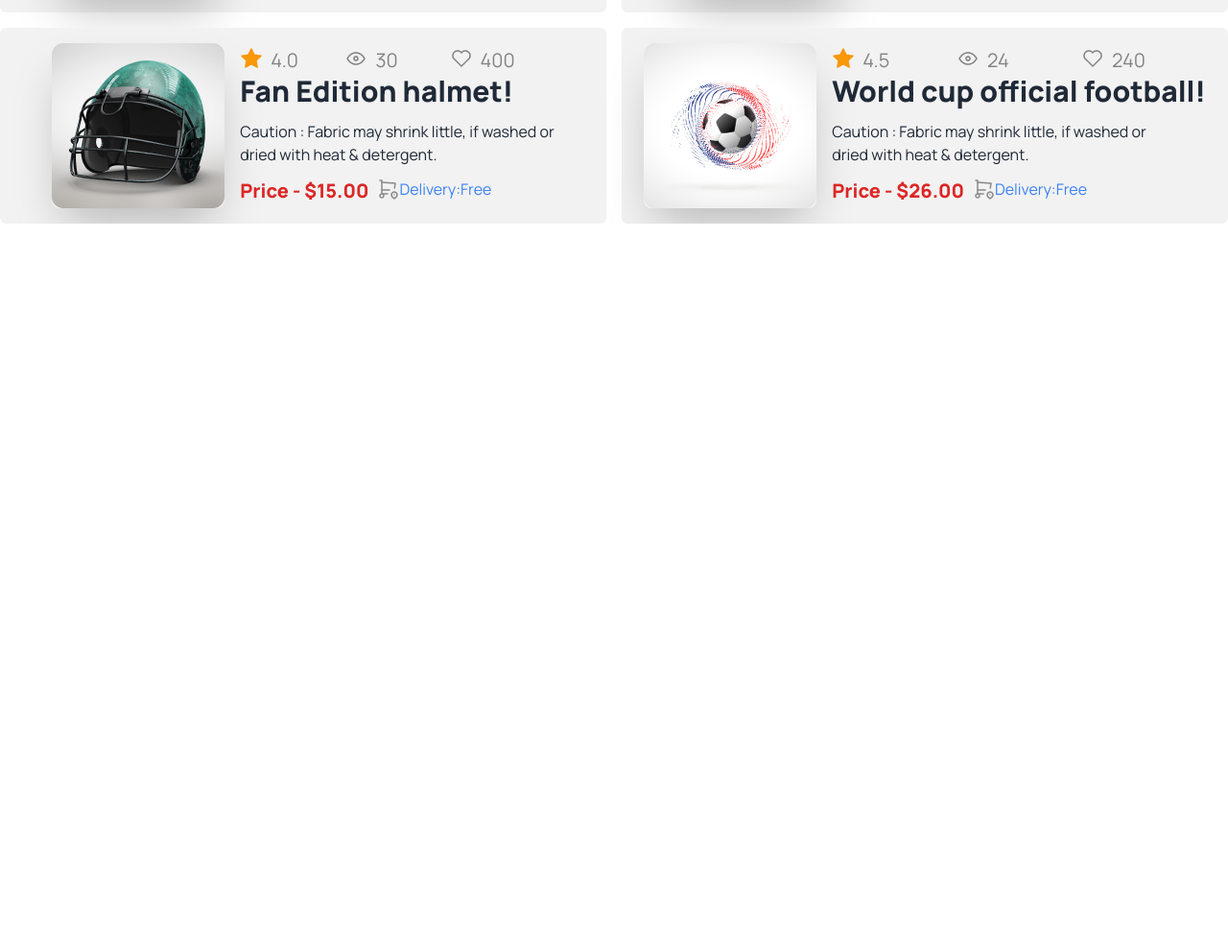
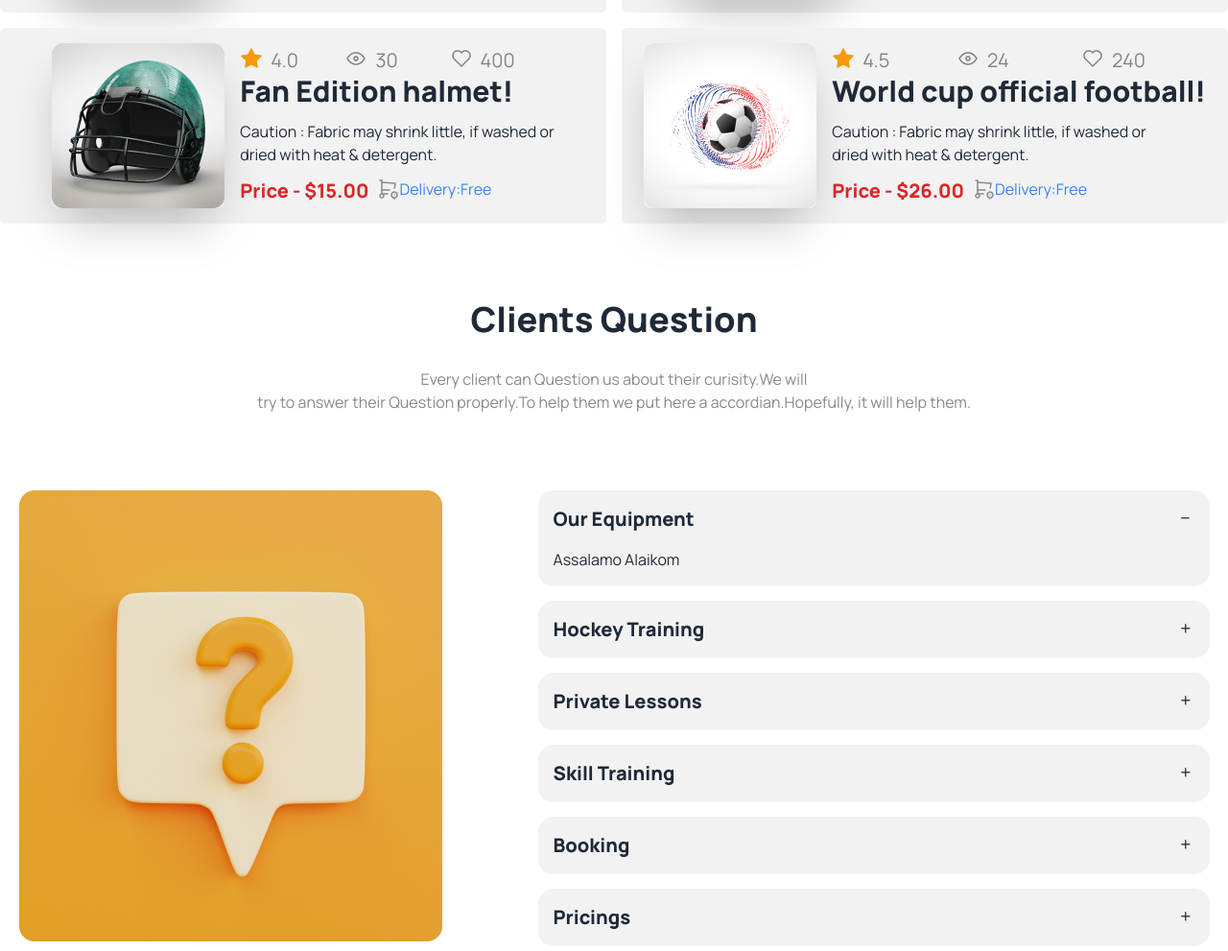
Before and after one commit to Bedoian/my-third-assainment, a plain HTML site: page index.html in a window 1280 px wide. Shown: the part 1742-2733 px from the top of the page at 96% size. Before the commit the page ends 1975 px from the top, so only its background shows below. Drawn offline with nearby package versions, Linux system fonts and the light colour scheme.

Commit message:
Cliect Question Section is added

```diff
--- a/index.html
+++ b/index.html
@@ -151,11 +151,13 @@
     <section class="mt-20">
         <div class="mb-24">
             <h1 class="text-4xl font-extrabold text-center">Our New Products</h1>
-            <p class="text-center text-base text-[#13131880] mt-5">This is our new edition of Products.Especially for our supportive fan.They can get easily  our Products from this <br> website & now free delivery is runnig in every single product.</p>
+            <p class="text-center text-base text-[#13131880] mt-5">This is our new edition of Products.Especially for
+                our supportive fan.They can get easily our Products from this <br> website & now free delivery is runnig
+                in every single product.</p>
         </div>
-        <div class="grid grid-cols-1 lg:grid-cols-2 gap-4 ">
+        <div class="grid grid-cols-1 lg:grid-cols-2 gap-4 p-4 lg:p-0">
             <!-- Card 1 -->
-            <div class=" bg-base-200 rounded-md">
+            <div class=" bg-base-200 rounded-md p-8 lg:p-0">
                 <div class="hero-content flex-col lg:flex-row">
                     <img src="Images/5.png" class="max-w-sm rounded-lg shadow-2xl" />
                     <div>
@@ -354,6 +356,78 @@
             </div>
         </div>
     </section>
+    <!-- Client Question section -->
+    <section class="mt-20">
+        <div>
+            <h1 class="text-4xl font-extrabold text-center">Clients Question</h1>
+            <p class="text-center text-base text-[#13131880] mt-[30px]">Every client can Question us about their
+                curisity.We will <br>
+                try to answer their Question properly.To help them we put here a accordian.Hopefully, it will help them.
+            </p>
+        </div>
+        <div class="lg:flex justify-center">
+            <div class="lg:flex lg:gap-[100px] mt-[80px] p-5 lg:p-0  lg:w-[1280px] justify-center">
+                <div class="p-4 lg:p-0"><img src="Images/11.png" alt=""></div>
+                <div class="lg:w-[700px] lg:h-[480px] space-y-[15px]">
+                    <div class="collapse collapse-plus bg-base-200">
+                        <input type="radio" name="my-accordion-3" checked="checked" />
+                        <div class="collapse-title text-xl font-medium">
+                            <h1 class="text-xl font-extrabold">Our Equipment</h1>
+                        </div>
+                        <div class="collapse-content">
+                            <p>Assalamo Alaikom</p>
+                        </div>
+                    </div>
+                    <div class="collapse collapse-plus bg-base-200">
+                        <input type="radio" name="my-accordion-3" />
+                        <div class="collapse-title text-xl font-medium">
+                            <h1 class="text-xl font-extrabold">Hockey Training</h1>
+                        </div>
+                        <div class="collapse-content">
+                            <p>here you can join with us in speacial hockey training</p>
+                        </div>
+                    </div>
+                    <div class="collapse collapse-plus bg-base-200">
+                        <input type="radio" name="my-accordion-3" />
+                        <div class="collapse-title text-xl font-medium">
+                            <h1 class="text-xl font-extrabold">Private Lessons</h1>
+                        </div>
+                        <div class="collapse-content">
+                            <p>speacial lession
+                            </p>
+                        </div>
+                    </div>
+                    <div class="collapse collapse-plus bg-base-200">
+                        <input type="radio" name="my-accordion-3" />
+                        <div class="collapse-title text-xl font-medium">
+                            <h1 class="text-xl font-extrabold">Skill Training</h1>
+                        </div>
+                        <div class="collapse-content">
+                            <p>Here we provide speacial training</p>
+                        </div>
+                    </div>
+                    <div class="collapse collapse-plus bg-base-200">
+                        <input type="radio" name="my-accordion-3" />
+                        <div class="collapse-title text-xl font-medium">
+                            <h1 class="text-xl font-extrabold">Booking</h1>
+                        </div>
+                        <div class="collapse-content">
+                            <p> In pre-booking you can get speacial bonus</p>
+                        </div>
+                    </div>
+                    <div class="collapse collapse-plus bg-base-200">
+                        <input type="radio" name="my-accordion-3" />
+                        <div class="collapse-title text-xl font-medium">
+                            <h1 class="text-xl font-extrabold">Pricings</h1>
+                        </div>
+                        <div class="collapse-content">
+                            <p>Give us feedback</p>
+                        </div>
+                    </div>
+                </div>
+            </div>
+        </div>
+    </section>
 </main>
 <footer>
 
```
